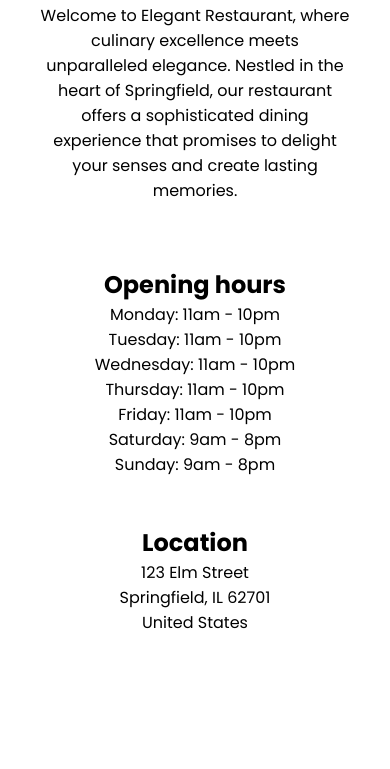
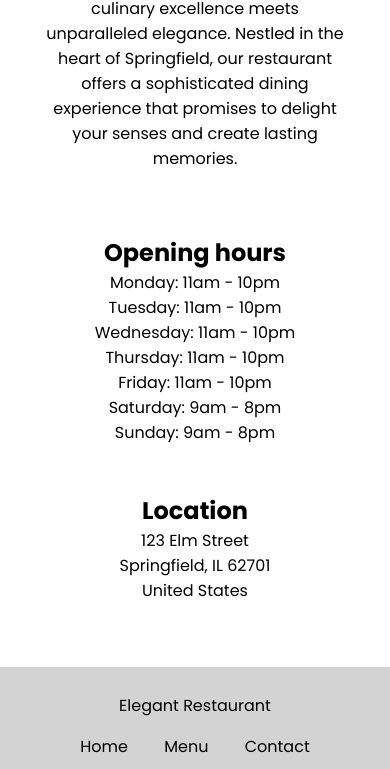
Before and after one commit to LucaJahnen/restaurant-page, a website built with webpack: page src/index.html in a window 390 px wide. Shown: the part 377-1146 px from the top of the page. Before the commit the page ends 1038 px from the top, so only its background shows below. Built offline with nearby package versions, Linux system fonts and the light colour scheme.

Commit message:
adding footer

```diff
--- a/src/home/styles.css
+++ b/src/home/styles.css
@@ -1,6 +1,6 @@
 .welcome {
     text-align: center;
-    margin-top: 5rem;
+    margin-top: 3rem;
 
     span {
         background: linear-gradient(45deg, #c9a0dc, #8a2be2);
--- a/src/index.html
+++ b/src/index.html
@@ -17,5 +17,20 @@
         </nav>
     </header>
     <div id="content"></div>
+    <footer>
+        <p>Elegant Restaurant</p>
+        <div>
+            <button id="home">Home</button>
+            <button id="menu">Menu</button>
+            <button id="contact">Contact</button>
+        </div>
+        <div>
+            <ion-icon name="logo-instagram"></ion-icon>
+            <ion-icon name="logo-facebook"></ion-icon>
+            <ion-icon name="logo-twitter"></ion-icon>
+        </div>
+    </footer>
+    <script type="module" src="https://unpkg.com/ionicons@7.1.0/dist/ionicons/ionicons.esm.js"></script>
+    <script nomodule src="https://unpkg.com/ionicons@7.1.0/dist/ionicons/ionicons.js"></script>
 </body>
 </html>
--- a/src/index.js
+++ b/src/index.js
@@ -3,7 +3,9 @@ import Menu from "./menu/menu";
 import Contact from "./contact/contact";
 import "./styles.css"
 
-const buttons = document.querySelectorAll("nav button")
+const buttonsNav = document.querySelectorAll("nav button")
+const buttonsFooter = document.querySelectorAll("footer button")
+const buttons = [...buttonsNav, ...buttonsFooter]
 const buttonHome = document.querySelector("#home")
 const buttonMenu = document.querySelector("#menu")
 const buttonContact = document.querySelector("#contact")
@@ -18,6 +20,7 @@ buttons.forEach(button => {
             menu: Menu,
             contact: Contact
         }
+        window.scrollTo(0, 0)
         content.innerHTML = ""
         content.appendChild(pages[event.target.textContent.toLowerCase()]())
     })
--- a/src/styles.css
+++ b/src/styles.css
@@ -29,6 +29,13 @@ body, button {
     font-family: "Poppins", sans-serif;
 }
 
+button {
+    background-color: transparent;
+    border: none;
+    cursor: pointer;
+    font-size: 1rem;
+}
+
 nav {
     display: flex;
     align-items: center;
@@ -37,13 +44,6 @@ nav {
     p {
         font-family: 'Playfair Display', serif;
         font-size: 1.6rem;
-    }
-
-    button {
-        background-color: transparent;
-        border: none;
-        cursor: pointer;
-        font-size: 1rem;
     }
 
     div {
@@ -60,10 +60,30 @@ nav {
     margin: 2rem auto;
 }
 
+footer {
+    margin-top: 6rem;
+    padding: 1.6rem 2.4rem;;
+    display: flex;
+    justify-content: space-between;
+    background: lightgrey;
+
+    button:nth-child(2) {
+        margin: 0 2rem;
+    }
+
+    ion-icon {
+        font-size: 24px;
+    }
+
+    ion-icon:nth-child(2) {
+        margin: 0 2rem;
+    }
+}
+
 @media screen and (max-width: 960px) {
     #content {
         width: 100%;
-        margin: 1.6rem 0;
+        margin: 0;
     }
 
     nav {
@@ -82,4 +102,11 @@ nav {
             margin-top: 1rem;
         }
     }
+
+    footer {
+        flex-direction: column;
+        align-items: center;
+        gap: 1rem;
+        margin-top: 4rem;
+    }
 }
```
